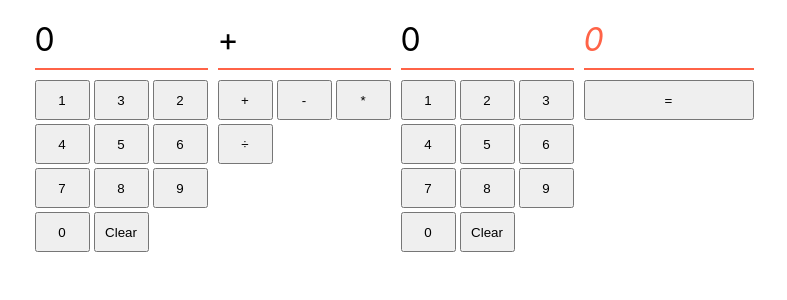
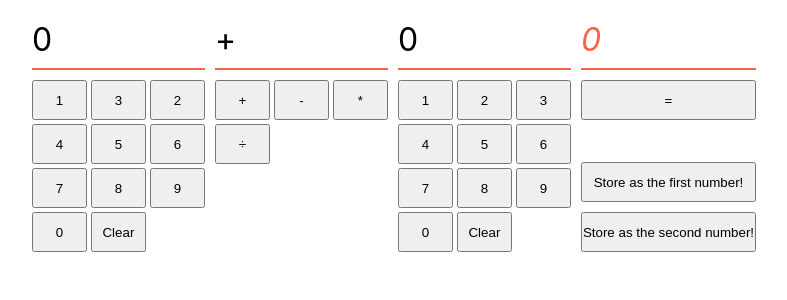
Before and after one commit to boolean-uk/react-state-calculator, a React (Create React App) app: page / in a window 1280 px wide. Shown: the top 300 px of the page, without its empty margins (246-1033 px from the left). Built offline with nearby package versions, Linux system fonts and the light colour scheme.

Commit message:
Added the ability to keep the result as either the first or the second number

```diff
--- a/src/App.js
+++ b/src/App.js
@@ -43,8 +43,15 @@ function App() {
       //js will add 'infinity' when trying to divide by 0
       setResult (Number(number1) / Number(number2))
     }
-    console.log(event);
+
   };
+  const clickStore = (event) => {
+    if(event.target.className ==='store2'){
+      setNumber2(result)
+    } else {
+      setNumber1(result)
+    }
+  }
   return (
     <div className="calculator">
         <div className="panel">
@@ -95,6 +102,12 @@ function App() {
           <div>
             <button onClick = {clickResult}>=</button>
           </div>
+          <div>
+              <button onClick = {clickStore}>Store as the first number!</button>
+          </div>
+          <div>
+              <button onClick = {clickStore} className = 'store2'>Store as the second number!</button>
+          </div>
         </div>
     </div>
   )
```
